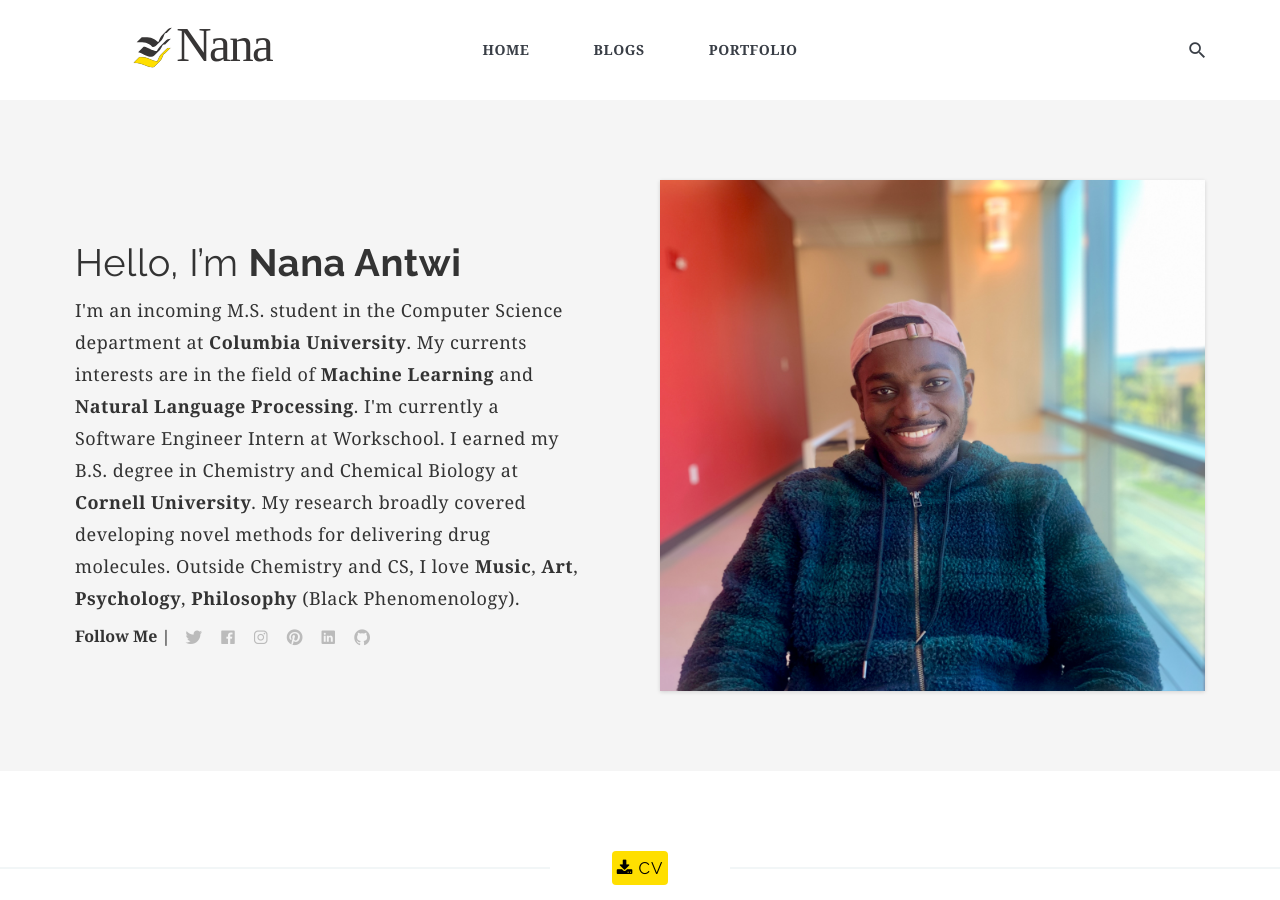
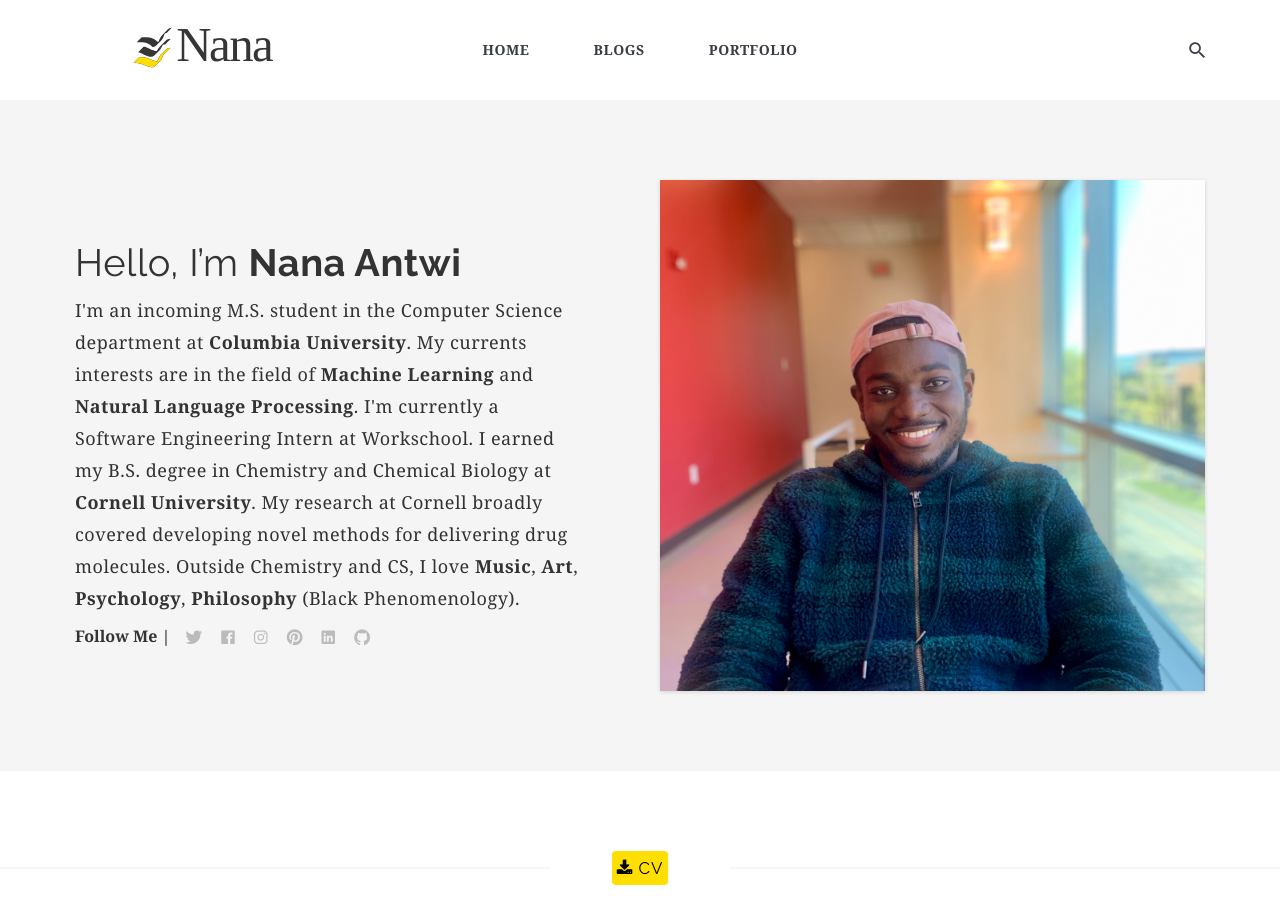
Before and after one commit to Antwi007/Antwi007.github.io, a Jekyll site: the page built from index.markdown, in a window 1280 px wide and 900 px high. Built offline with Jekyll 4.4.1, drawn with Linux system fonts in a browser that asks for light colours; nearby versions of some CDN libraries; the list of posts is cut into pages by our own code.

Commit message:
Bio update

```diff
--- a/_data/settings.yml
+++ b/_data/settings.yml
@@ -11,7 +11,7 @@ author:
   name: Nana Antwi
   image: nana_antwi.jpg
   say-hello: Hello, I’m <strong>Nana Antwi</strong>
-  bio: I'm an incoming M.S. student in the Computer Science department at <strong>Columbia University</strong>. My currents interests are in the field of <strong>Machine Learning</strong> and <strong>Natural Language Processing</strong>. I'm currently a Software Engineer Intern at Workschool. I earned my B.S. degree in Chemistry and Chemical Biology at <strong>Cornell University</strong>. My research broadly covered developing novel methods for delivering drug molecules. Outside Chemistry and CS, I love <strong>Music</strong>, <strong>Art</strong>, <strong>Psychology</strong>, <strong>Philosophy</strong> (Black Phenomenology).
+  bio: I'm an incoming M.S. student in the Computer Science department at <strong>Columbia University</strong>. My currents interests are in the field of <strong>Machine Learning</strong> and <strong>Natural Language Processing</strong>. I'm currently a Software Engineering Intern at Workschool. I earned my B.S. degree in Chemistry and Chemical Biology at <strong>Cornell University</strong>. My research at Cornell broadly covered developing novel methods for delivering drug molecules. Outside Chemistry and CS, I love <strong>Music</strong>, <strong>Art</strong>, <strong>Psychology</strong>, <strong>Philosophy</strong> (Black Phenomenology).
 
 #-------------------------------
 # Contact links
```
